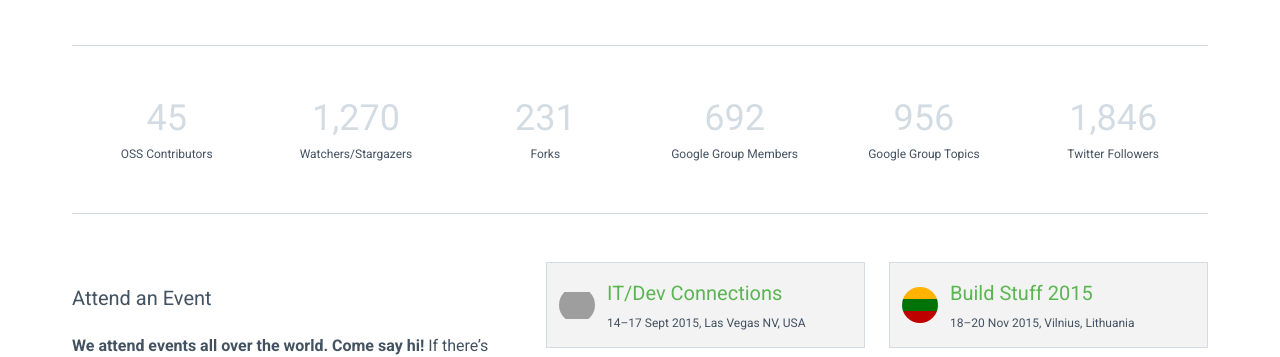
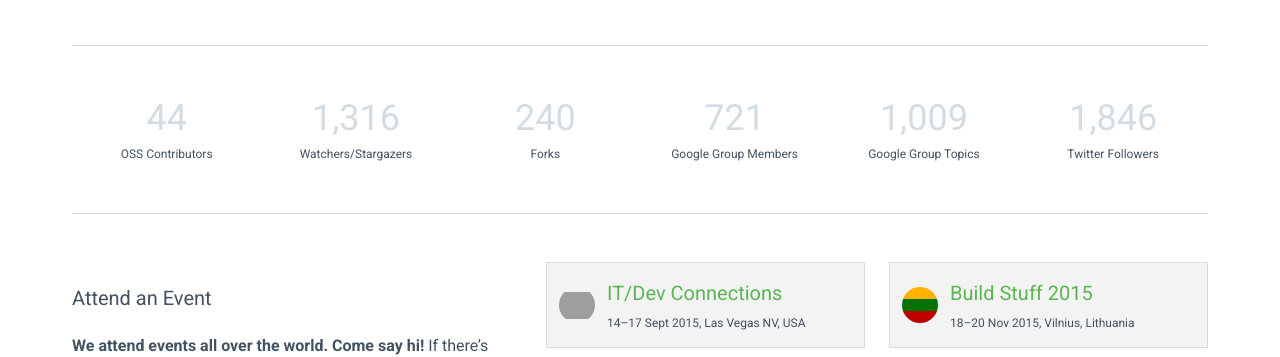
Before and after one commit to sandboxorg/geteventstore.com, a Jekyll site: the page built from community/index.html, in a window 1280 px wide. Shown: the part 673-1030 px from the top of the page. Built offline with Jekyll 4.4.1, drawn with Linux system fonts in a browser that asks for light colours; nearby versions of some CDN libraries; Markdown is read by kramdown in place of the engine named in the settings; grey boxes are pictures that could not be loaded.

Commit message:
Updated stats

```diff
--- a/_data/stats.json
+++ b/_data/stats.json
@@ -2,23 +2,23 @@
     "stats":[
         {
             "key": "OSS Contributors",
-            "value": "45"
+            "value": "44"
         },
         {
             "key": "Watchers/Stargazers",
-            "value": "1,270"
+            "value": "1,316"
         },
         {
             "key": "Forks",
-            "value": "231"
+            "value": "240"
         },
         {
             "key": "Google Group Members",
-            "value": "692"
+            "value": "721"
         },
         {
             "key": "Google Group Topics",
-            "value": "956"
+            "value": "1,009"
         },
         {
             "key": "Twitter Followers",
```
